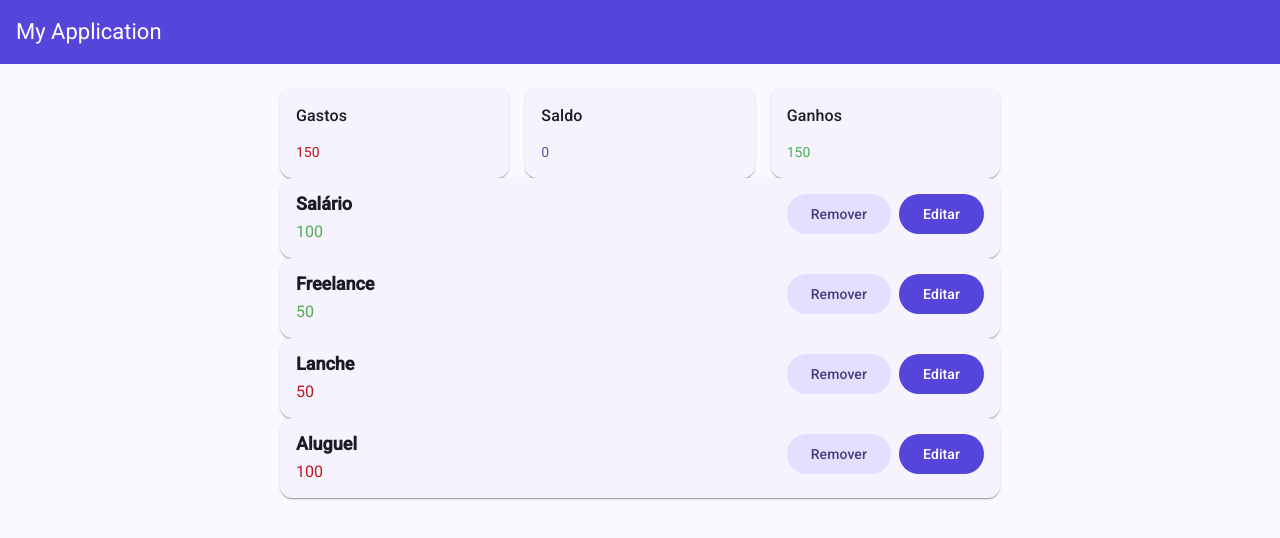
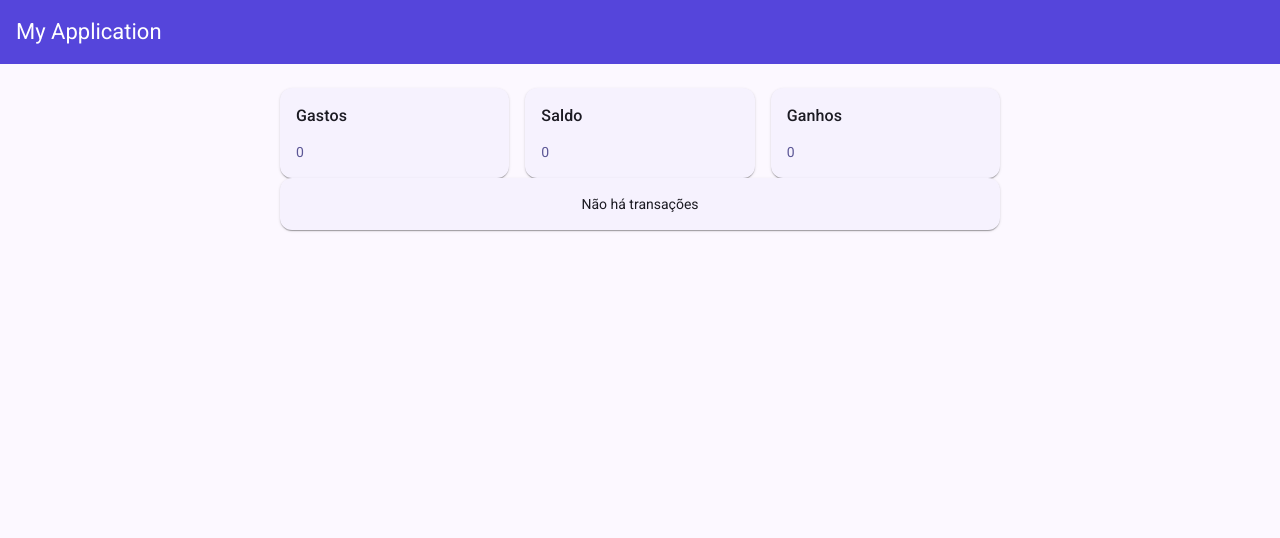
Before and after one commit to michelonsouza/angular-moderno, an Angular app: page / in a window 1280 px wide. Shown: the top 538 px of the page. Built offline with nearby package versions, Linux system fonts and the light colour scheme.

Commit message:
feat: add no transactions component to show no transaction message

```diff
--- /dev/null
+++ b/src/app/features/home/components/no-transactions/no-transactions.html
@@ -0,0 +1,5 @@
+<mat-card>
+  <mat-card-content class="card-content">
+    Não há transações
+  </mat-card-content>
+</mat-card>
--- /dev/null
+++ b/src/app/features/home/components/no-transactions/no-transactions.scss
@@ -0,0 +1,4 @@
+.card-content {
+  display: flex;
+  justify-content: center;
+}
--- /dev/null
+++ b/src/app/features/home/components/no-transactions/no-transactions.ts
@@ -0,0 +1,10 @@
+import { Component } from '@angular/core';
+import { MatCardModule } from '@angular/material/card';
+
+@Component({
+  selector: 'app-no-transactions',
+  imports: [MatCardModule],
+  templateUrl: './no-transactions.html',
+  styleUrl: './no-transactions.scss',
+})
+export class NoTransactions {}
--- a/src/app/features/home/home.html
+++ b/src/app/features/home/home.html
@@ -1,7 +1,7 @@
 <app-balance [transactions]="transactions()" />
 
-<div>
-  @for (transaction of transactions(); track $index) {
-  <app-transaction-item [transaction]="transaction" />
-  }
-</div>
+@for (transaction of transactions(); track $index) {
+<app-transaction-item [transaction]="transaction" />
+} @empty {
+<app-no-transactions />
+}
--- a/src/app/features/home/home.ts
+++ b/src/app/features/home/home.ts
@@ -2,18 +2,19 @@
 import { Balance } from './components/balance/balance';
 import { TransactionItem } from './components/transaction-item/transaction-item';
 import type { Transaction } from '@/app/shared/transaction/interfaces/transaction';
+import { NoTransactions } from './components/no-transactions/no-transactions';
 
 @Component({
   selector: 'app-home',
-  imports: [Balance, TransactionItem],
+  imports: [Balance, TransactionItem, NoTransactions],
   templateUrl: './home.html',
   styleUrl: './home.scss',
 })
 export class Home {
   public readonly transactions = signal<Transaction[]>([
-    { value: 100, type: 'income', title: 'Salário' },
-    { value: 50, type: 'income', title: 'Freelance' },
-    { value: 50, type: 'outcome', title: 'Lanche' },
-    { value: 100, type: 'outcome', title: 'Aluguel' },
+    // { value: 100, type: 'income', title: 'Salário' },
+    // { value: 50, type: 'income', title: 'Freelance' },
+    // { value: 50, type: 'outcome', title: 'Lanche' },
+    // { value: 100, type: 'outcome', title: 'Aluguel' },
   ]);
 }
```
